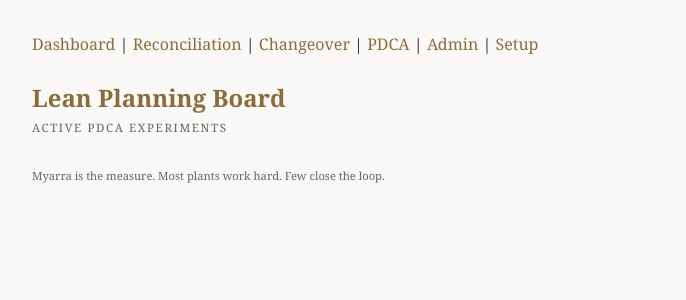
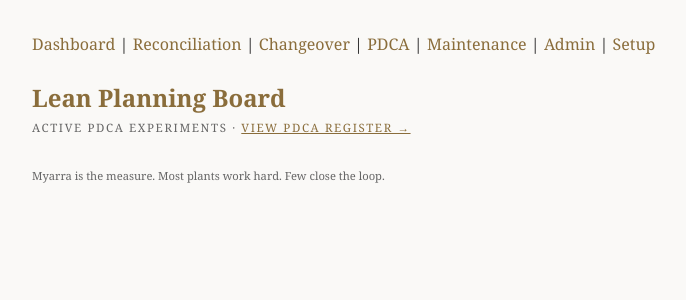
Before and after one commit to artifexofabrika/Koorsus, a Flask app: page /pdca in a window 1280 px wide. Shown: the top 300 px of the page, without its empty margins (0-686 px from the left). Run offline with Flask 3, Linux system fonts and the light colour scheme; data that the repository does not hold is empty.

Commit message:
Nav: add Maintenance to top bar; link PDCA Register from board

```diff
--- a/myarr_v2/templates/base.html
+++ b/myarr_v2/templates/base.html
@@ -8,7 +8,7 @@
 </head>
 <body>
   <nav>
-    <a href="/">Dashboard</a> | <a href="/reconciliation">Reconciliation</a> | <a href="/changeover">Changeover</a> | <a href="/pdca">PDCA</a> | <a href="/admin">Admin</a> | <a href="/setup">Setup</a>
+    <a href="/">Dashboard</a> | <a href="/reconciliation">Reconciliation</a> | <a href="/changeover">Changeover</a> | <a href="/pdca">PDCA</a> | <a href="/maintenance">Maintenance</a> | <a href="/admin">Admin</a> | <a href="/setup">Setup</a>
   </nav>
   <br>
   {% block content %}{% endblock %}
--- a/myarr_v2/templates/pdca.html
+++ b/myarr_v2/templates/pdca.html
@@ -2,7 +2,7 @@
 {% block title %}Myarra - PDCA{% endblock %}
 {% block content %}
 <h1>Lean Planning Board</h1>
-<div class="sub">Active PDCA Experiments</div>
+<div class="sub">Active PDCA Experiments &middot; <a href="/pdca/log" style="color:var(--accent); text-decoration:underline;">View PDCA Register &rarr;</a></div>
 
 {% for dept, cards in groups.items() %}
   <h2 style="color:var(--accent);margin-top:2rem;margin-bottom:1rem;border-bottom:1px solid var(--border);padding-bottom:.5rem">{{ dept }}</h2>
```
